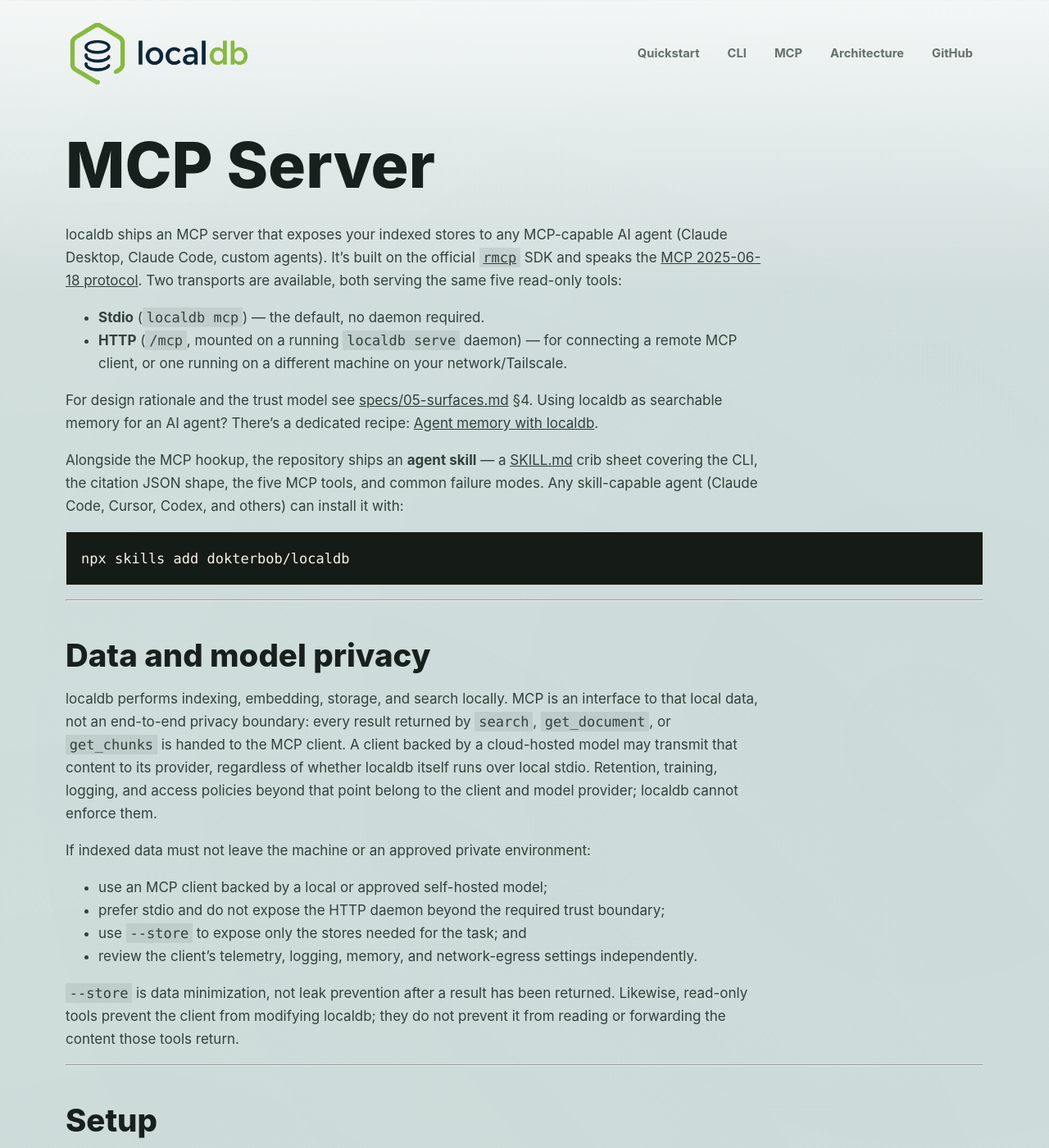
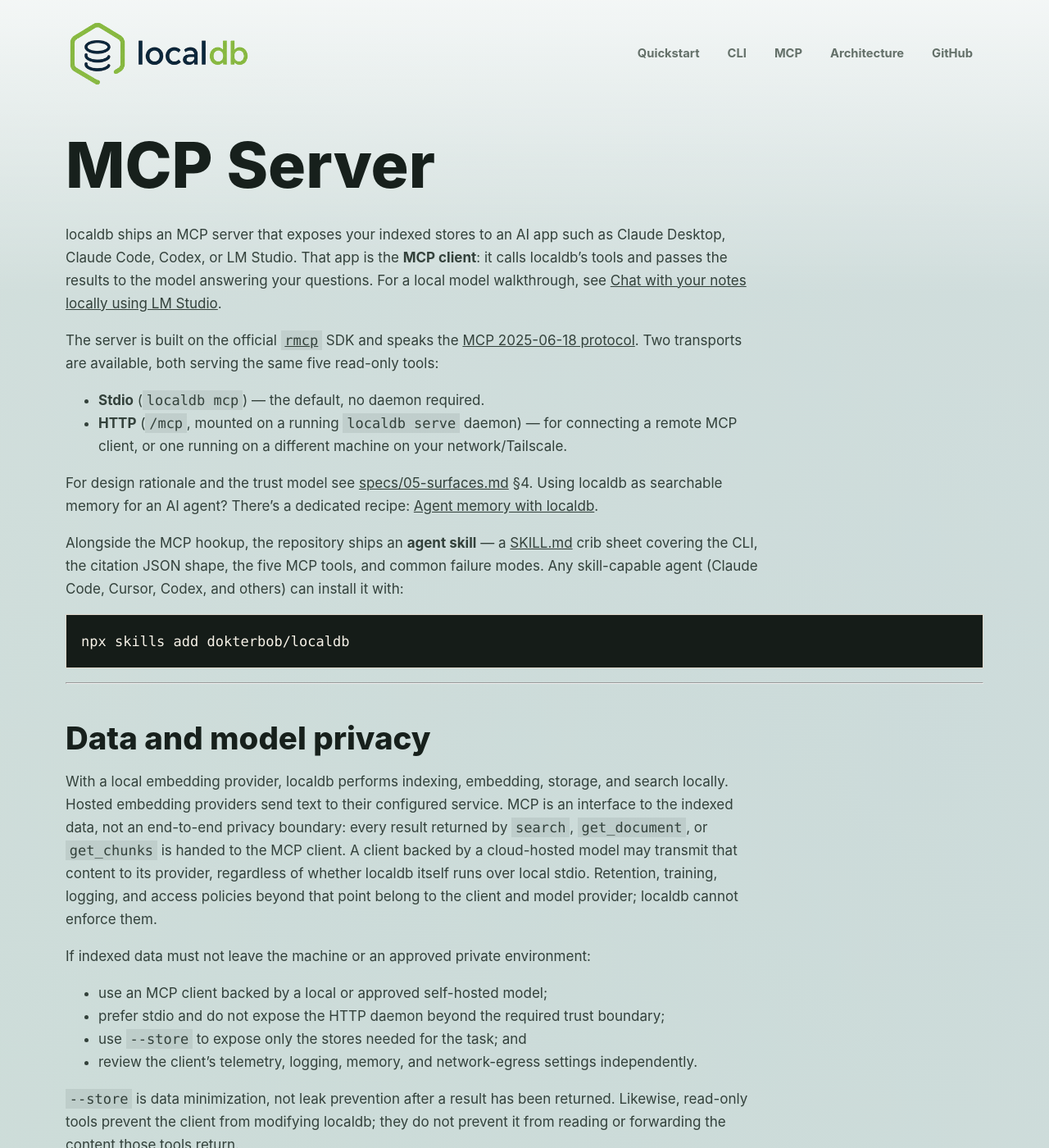
Before and after one commit to dokterbob/localdb, a Jekyll site: the page built from docs/mcp.md, in a window 1280 px wide and 1400 px high. Shown: the whole window at 82% size. Built offline with Jekyll 4.4.1, drawn with Linux system fonts in a browser that asks for light colours; our own code applies the rules of GitHub Pages for plain Markdown files.

Commit message:
Add local LM Studio walkthrough and explain MCP clients

```diff
--- a/docs/mcp.md
+++ b/docs/mcp.md
@@ -1,7 +1,11 @@
 # MCP Server
 
-localdb ships an MCP server that exposes your indexed stores to any MCP-capable AI agent (Claude
-Desktop, Claude Code, custom agents). It's built on the official [`rmcp`](https://docs.rs/rmcp) SDK
+localdb ships an MCP server that exposes your indexed stores to an AI app such as Claude Desktop,
+Claude Code, Codex, or LM Studio. That app is the **MCP client**: it calls localdb's tools and passes
+the results to the model answering your questions. For a local model walkthrough, see
+[Chat with your notes locally using LM Studio](lm-studio.md).
+
+The server is built on the official [`rmcp`](https://docs.rs/rmcp) SDK
 and speaks the [MCP 2025-06-18 protocol](https://modelcontextprotocol.io/). Two transports are
 available, both serving the same five read-only tools:
 
@@ -27,7 +31,8 @@ npx skills add dokterbob/localdb
 
 ## Data and model privacy
 
-localdb performs indexing, embedding, storage, and search locally. MCP is an interface to that local
+With a local embedding provider, localdb performs indexing, embedding, storage, and search locally.
+Hosted embedding providers send text to their configured service. MCP is an interface to the indexed
 data, not an end-to-end privacy boundary: every result returned by `search`, `get_document`, or
 `get_chunks` is handed to the MCP client. A client backed by a cloud-hosted model may transmit that
 content to its provider, regardless of whether localdb itself runs over local stdio. Retention,
```
Also changed, not shown: docs/lm-studio.md (added, +108 -0 lines), README.md.
